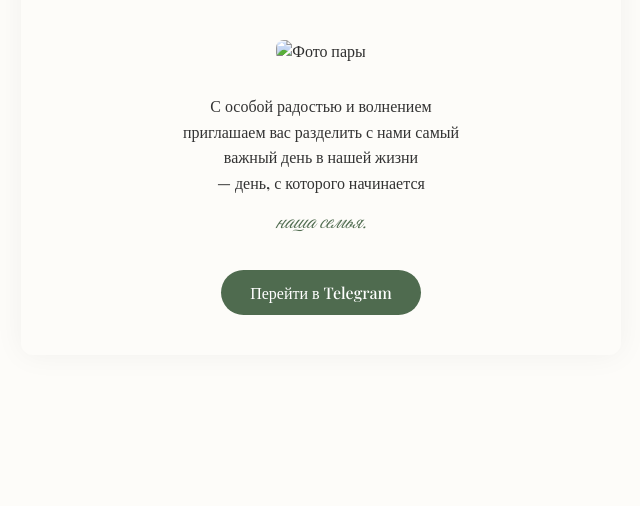
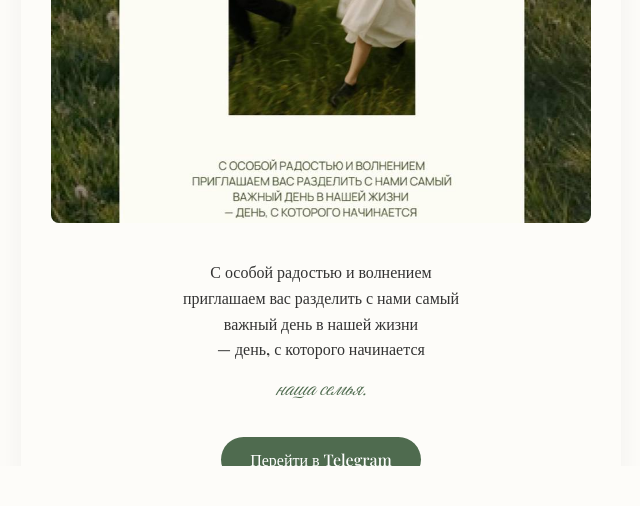
Before and after one commit to DaniilKn2036/v2, a plain HTML site: page index.html in a window 1280 px wide. Shown: the part 294-800 px from the top of the page, without its empty margins (319-959 px from the left). Drawn offline with nearby package versions, Linux system fonts and the light colour scheme.

Commit message:
Update index.html

```diff
--- a/index.html
+++ b/index.html
@@ -16,7 +16,7 @@
       <span class="and">and</span>
       <span class="name">SVETLANA</span>
     </h1>
-    <img src="img/photo.jpg" alt="Фото пары" class="photo" />
+    <img src="photo.jpg" alt="Фото пары" class="photo" />
     <p class="invite-text">
       С особой радостью и волнением<br />
       приглашаем вас разделить с нами самый<br />
```
